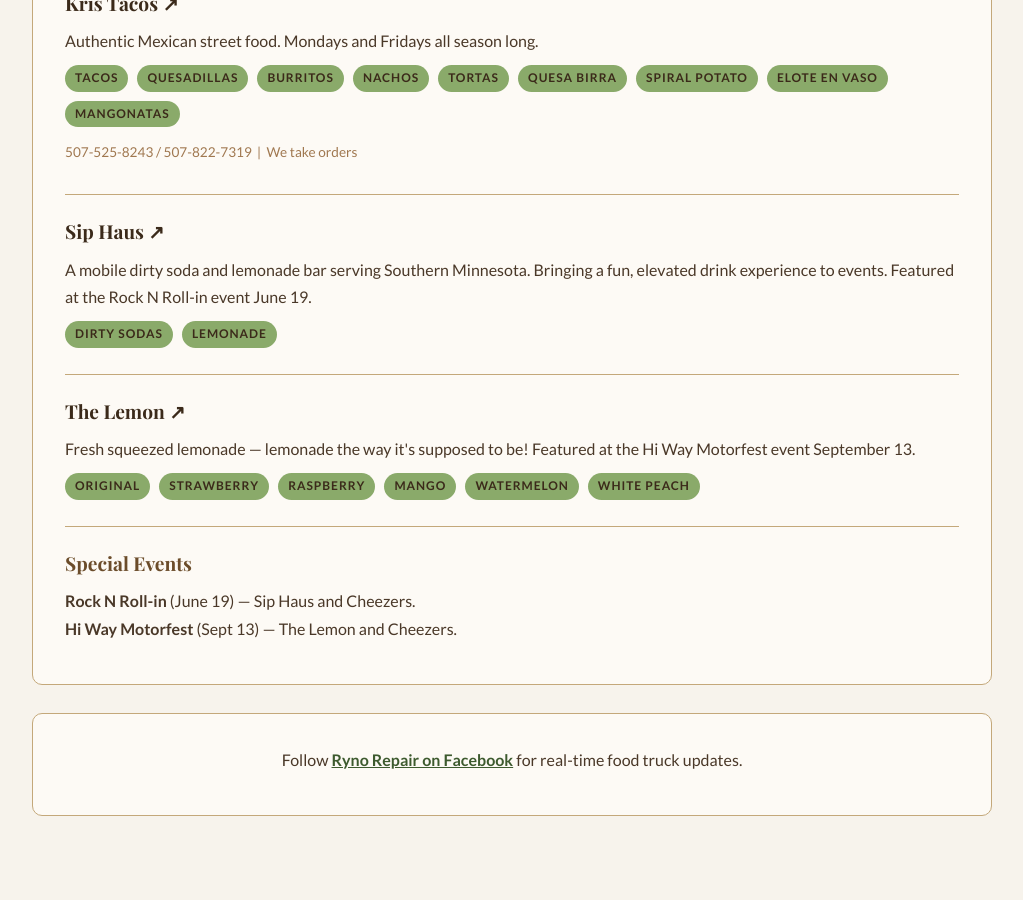
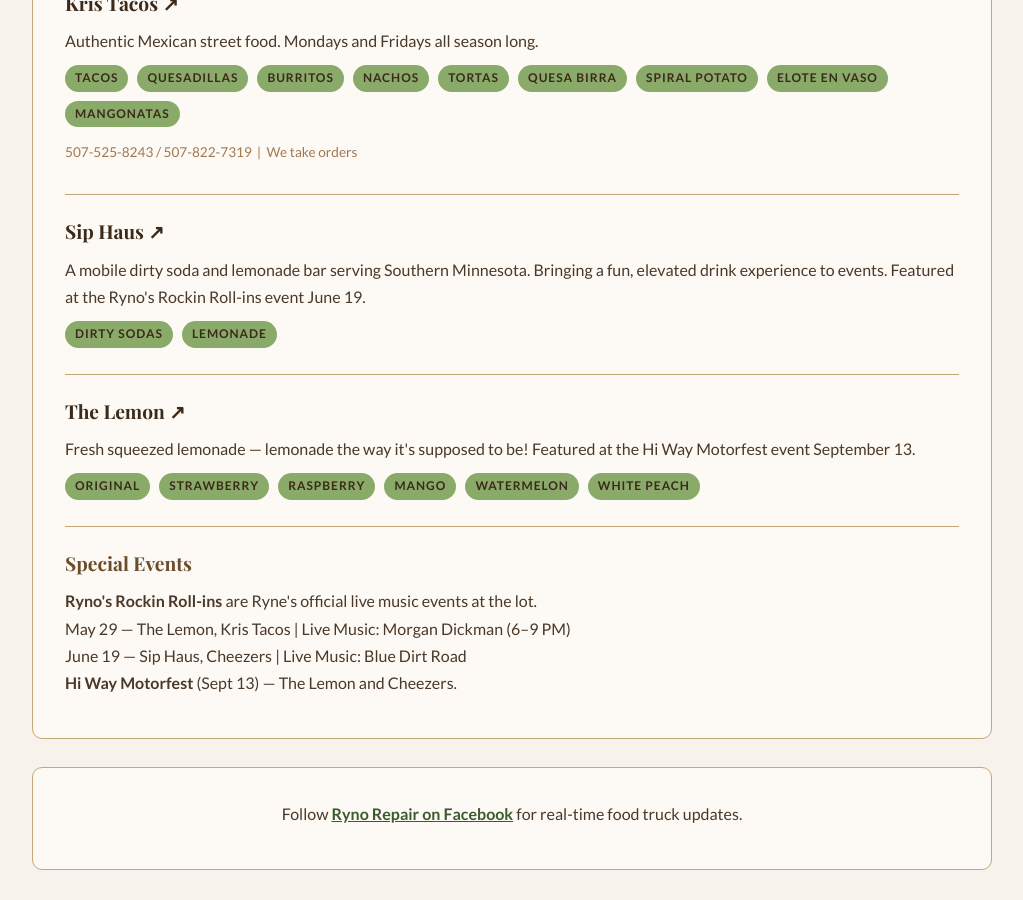
Before and after one commit to blueearthcommunitymarket/blueearthcommunitymarket.github.io, a Jekyll site: the page built from food-trucks/index.html, in a window 1280 px wide and 900 px high, scrolled down 7972 px. Shown: the whole window, without its empty margins (128-1151 px from the left). Built offline with Jekyll 4.4.1, drawn with Linux system fonts in a browser that asks for light colours; some web fonts are replaced; some of the changed text lies outside the part shown.

Commit message:
Rename events to Ryno's Rockin Roll-ins; add Blue Dirt Road to June 19

```diff
--- a/food-trucks/index.html
+++ b/food-trucks/index.html
@@ -63,7 +63,7 @@
                 <tr><td class="market-date">May 22</td><td>Friday</td><td><span class="tag"><a href="https://www.facebook.com/share/1AquB7sxYj/?mibextid=wwXIfr" target="_blank" rel="noopener" style="color:inherit;text-decoration:none;">Kris Tacos ↗</a></span></td></tr>
                 <tr><td class="market-date">May 25</td><td>Monday</td><td><span class="tag"><a href="https://www.facebook.com/share/1AquB7sxYj/?mibextid=wwXIfr" target="_blank" rel="noopener" style="color:inherit;text-decoration:none;">Kris Tacos ↗</a></span></td></tr>
                 <tr><td class="market-date">May 26</td><td>Tuesday</td><td><span class="tag"><a href="https://www.facebook.com/share/1CZyABySqK/?mibextid=wwXIfr" target="_blank" rel="noopener" style="color:inherit;text-decoration:none;">Cheezers ↗</a></span></td></tr>
-                <tr style="background:#f3ede3;"><td class="market-date">May 29</td><td>Friday</td><td><span class="tag"><a href="https://www.facebook.com/TheLemon1" target="_blank" rel="noopener" style="color:inherit;text-decoration:none;">The Lemon ↗</a></span> <span class="tag"><a href="https://www.facebook.com/share/1AquB7sxYj/?mibextid=wwXIfr" target="_blank" rel="noopener" style="color:inherit;text-decoration:none;">Kris Tacos ↗</a></span> <span style="font-size:0.8rem;color:var(--green-dark);font-weight:700;">⭐ Special Event 6–9 PM | Live Music: Morgan Dickman</span></td></tr>
+                <tr style="background:#f3ede3;"><td class="market-date">May 29</td><td>Friday</td><td><span class="tag"><a href="https://www.facebook.com/TheLemon1" target="_blank" rel="noopener" style="color:inherit;text-decoration:none;">The Lemon ↗</a></span> <span class="tag"><a href="https://www.facebook.com/share/1AquB7sxYj/?mibextid=wwXIfr" target="_blank" rel="noopener" style="color:inherit;text-decoration:none;">Kris Tacos ↗</a></span> <span style="font-size:0.8rem;color:var(--green-dark);font-weight:700;">⭐ Ryno's Rockin Roll-ins | Live Music: Morgan Dickman | 6–9 PM</span></td></tr>
             </tbody>
         </table>
     </div>
@@ -83,7 +83,7 @@
                 <tr><td class="market-date">June 12</td><td>Friday</td><td><span class="tag"><a href="https://www.facebook.com/share/1AquB7sxYj/?mibextid=wwXIfr" target="_blank" rel="noopener" style="color:inherit;text-decoration:none;">Kris Tacos ↗</a></span></td></tr>
                 <tr><td class="market-date">June 15</td><td>Monday</td><td><span class="tag"><a href="https://www.facebook.com/share/1AquB7sxYj/?mibextid=wwXIfr" target="_blank" rel="noopener" style="color:inherit;text-decoration:none;">Kris Tacos ↗</a></span></td></tr>
                 <tr><td class="market-date">June 16</td><td>Tuesday</td><td><span class="tag"><a href="https://www.facebook.com/share/1CZyABySqK/?mibextid=wwXIfr" target="_blank" rel="noopener" style="color:inherit;text-decoration:none;">Cheezers ↗</a></span></td></tr>
-                <tr style="background:#f3ede3;"><td class="market-date">June 19</td><td>Friday</td><td><span class="tag">Sip Haus</span> <span class="tag"><a href="https://www.facebook.com/share/1CZyABySqK/?mibextid=wwXIfr" target="_blank" rel="noopener" style="color:inherit;text-decoration:none;">Cheezers ↗</a></span> <span style="font-size:0.8rem;color:var(--green-dark);font-weight:700;">⭐ Rock N Roll-in Event</span></td></tr>
+                <tr style="background:#f3ede3;"><td class="market-date">June 19</td><td>Friday</td><td><span class="tag">Sip Haus</span> <span class="tag"><a href="https://www.facebook.com/share/1CZyABySqK/?mibextid=wwXIfr" target="_blank" rel="noopener" style="color:inherit;text-decoration:none;">Cheezers ↗</a></span> <span style="font-size:0.8rem;color:var(--green-dark);font-weight:700;">⭐ Ryno's Rockin Roll-ins | Live Music: Blue Dirt Road</span></td></tr>
                 <tr><td class="market-date">June 22</td><td>Monday</td><td><span class="tag"><a href="https://www.facebook.com/share/1AquB7sxYj/?mibextid=wwXIfr" target="_blank" rel="noopener" style="color:inherit;text-decoration:none;">Kris Tacos ↗</a></span></td></tr>
                 <tr><td class="market-date">June 23</td><td>Tuesday</td><td><span class="tag"><a href="https://www.facebook.com/share/1CZyABySqK/?mibextid=wwXIfr" target="_blank" rel="noopener" style="color:inherit;text-decoration:none;">Cheezers ↗</a></span></td></tr>
                 <tr><td class="market-date">June 26</td><td>Friday</td><td><span class="tag"><a href="https://www.facebook.com/share/1AquB7sxYj/?mibextid=wwXIfr" target="_blank" rel="noopener" style="color:inherit;text-decoration:none;">Kris Tacos ↗</a></span></td></tr>
@@ -239,7 +239,7 @@
 
         <div style="border-bottom: 1px solid var(--border); padding-bottom: 20px; margin-bottom: 20px;">
             <h3><a href="https://www.facebook.com/profile.php?id=61587944709449" target="_blank" rel="noopener" style="color: var(--brown-dark); text-decoration: none;">Sip Haus ↗</a></h3>
-            <p style="margin-bottom: 8px;">A mobile dirty soda and lemonade bar serving Southern Minnesota. Bringing a fun, elevated drink experience to events. Featured at the Rock N Roll-in event June 19.</p>
+            <p style="margin-bottom: 8px;">A mobile dirty soda and lemonade bar serving Southern Minnesota. Bringing a fun, elevated drink experience to events. Featured at the Ryno's Rockin Roll-ins event June 19.</p>
             <div class="pills">
                 <span class="tag">Dirty Sodas</span>
                 <span class="tag">Lemonade</span>
@@ -261,7 +261,9 @@
 
         <div>
             <h3>Special Events</h3>
-            <p><strong>Rock N Roll-in</strong> (June 19) — Sip Haus and Cheezers.<br>
+            <p><strong>Ryno's Rockin Roll-ins</strong> are Ryne's official live music events at the lot.<br>
+            May 29 — The Lemon, Kris Tacos | Live Music: Morgan Dickman (6–9 PM)<br>
+            June 19 — Sip Haus, Cheezers | Live Music: Blue Dirt Road<br>
             <strong>Hi Way Motorfest</strong> (Sept 13) — The Lemon and Cheezers.</p>
         </div>
 
```
